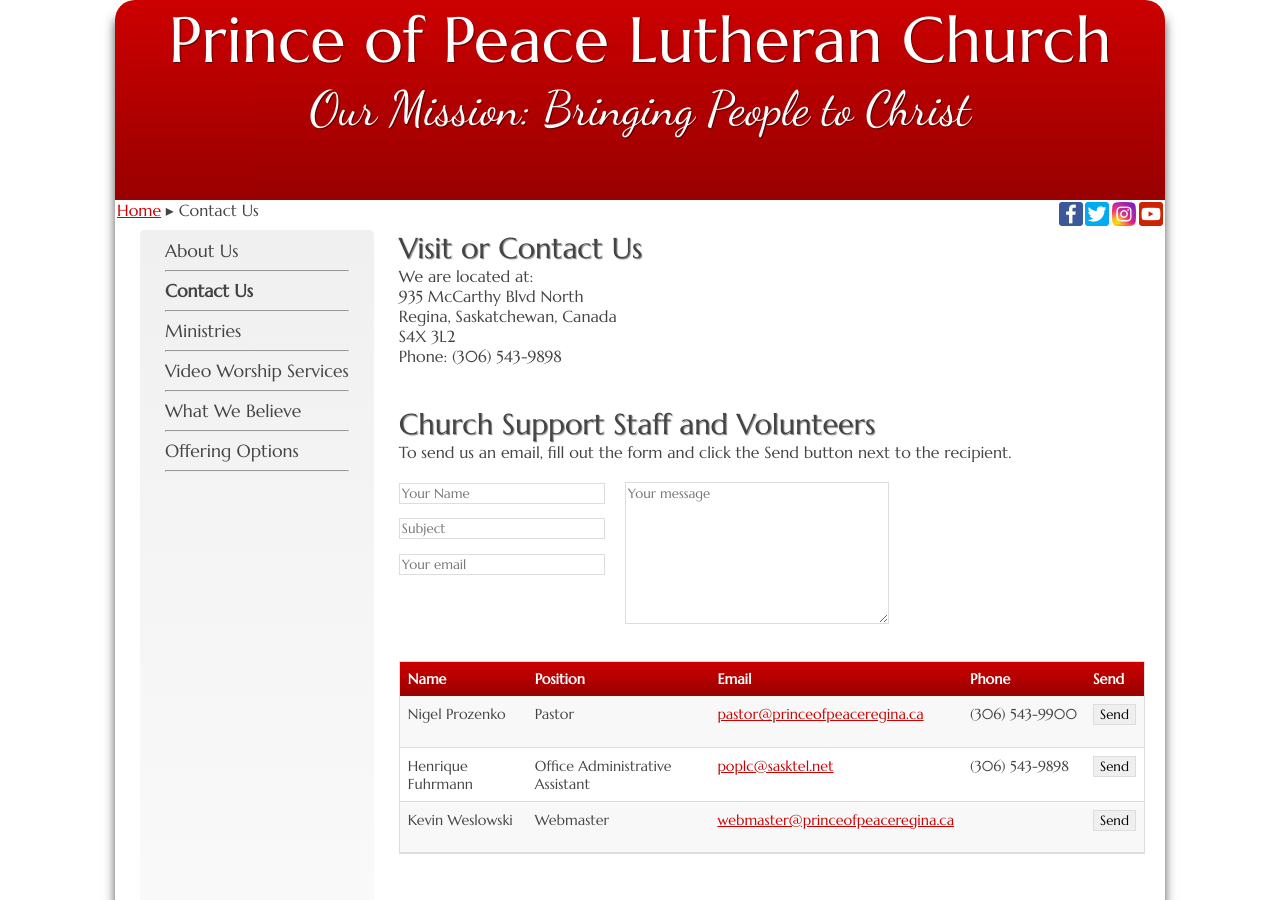
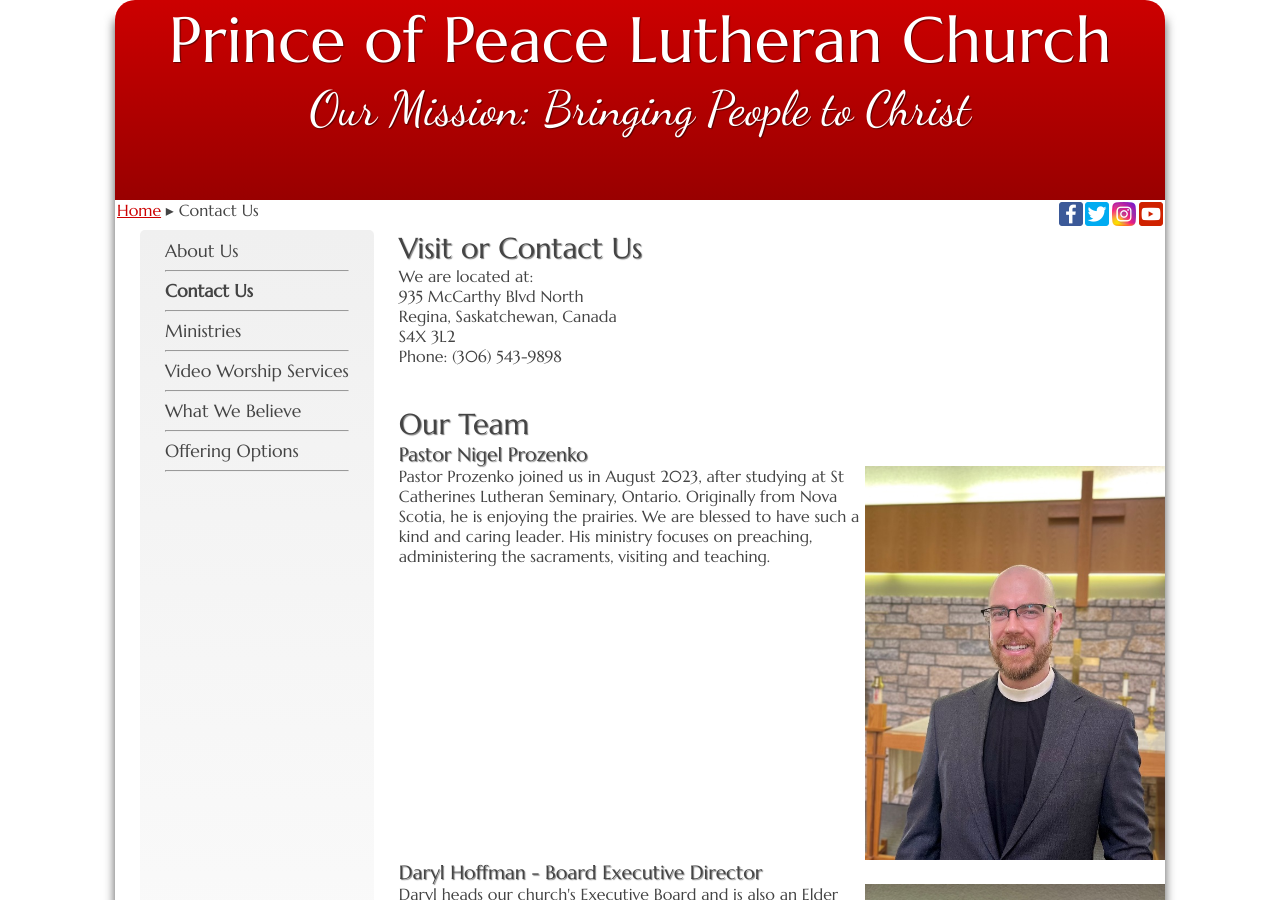
Before and after one commit to weslowsk/princeofpeace, a Jekyll site: the page built from contact.html, in a window 1280 px wide and 900 px high. Built offline with Jekyll 4.4.1, drawn with Linux system fonts in a browser that asks for light colours; some of the changed text lies outside the part shown.

Commit message:
update contact page

```diff
--- a/contact.html
+++ b/contact.html
@@ -15,11 +15,25 @@ Regina, Saskatchewan, Canada<br/>
 S4X 3L2<br/>
 Phone: (306) 543-9898<br/>
 <br/><br/>
+<h1>Our Team</h1>
+<h2>Pastor Nigel Prozenko</h2>
+<img src="{{site.baseurl}}/images/pastor_prozenko.jpg" width="300" alt="" style="float: right">
+<p>Pastor Prozenko joined us in August 2023, after studying at St Catherines Lutheran Seminary, Ontario.
+Originally from Nova Scotia, he is enjoying the prairies.
+We are blessed to have such a kind and caring leader.
+His ministry focuses on preaching, administering the sacraments, visiting and teaching.</p>
+<h2 style="clear: right">Daryl Hoffman - Board Executive Director</h2>
+<img src="{{site.baseurl}}/images/daryl_hoffman.jpg" width="300" alt="" style="float: right">
+<p>Daryl heads our church's Executive Board and is also an Elder who helps with the congregation’s spiritual needs.</p>
+<h2 style="clear: right">Henrique Fuhrmann - Administrative Assistant</h2>
+<p>Our church's administrative assistant is here to support the pastor, the Board of Directors, and various ministries.
+He is available to answer questions or connect you with the people who can.</p>
+<br/><br/>
+<p style="clear: right">Please reach out to us if you have any questions or can’t find the information you’re looking for. Call or email us using the information below.</p>
 
-<h1>Church Support Staff and Volunteers</h1>
-<p>To send us an email, fill out the form and click the Send button next to the recipient.</p>
 <br/>
 <form action="https://formspree.io/kevin.weslowski@gmail.com" method="POST">
+    <!--
     <div style="display: flex">
         <div>
             <input type="text" name="name" placeholder="Your Name"><br/>
@@ -34,6 +48,7 @@ Phone: (306) 543-9898<br/>
     </div>
     <br/>
     <script src="{{site.baseurl}}/assets/js/form.js"></script>
+    -->
     <div>
         <table>
             <thead>
@@ -42,7 +57,9 @@ Phone: (306) 543-9898<br/>
                     <th>Position</th>
                     <th>Email</th>
                     <th>Phone</th>
+                    <!--
                     <th>Send</th>
+                    -->
                 </tr>
             </thead>
             <tbody>
@@ -53,7 +70,9 @@ Phone: (306) 543-9898<br/>
                     <td>{{ staff.title }}</td>
                     <td><a href="mailto:{{ staff.email }}">{{ staff.email }}</a></td>
                     <td nowrap>{{ staff.phone }}</td>
+                    <!--
                     <td><input type="button" name="sendEmail{{forloop.index}}" value="Send" onclick="handleEmailFormSubmit(this.form, 'https://formspree.io/', '{{staff.email}}')"></td>
+                    -->
                 </tr>
     {% endfor %}
             </tbody>
```
